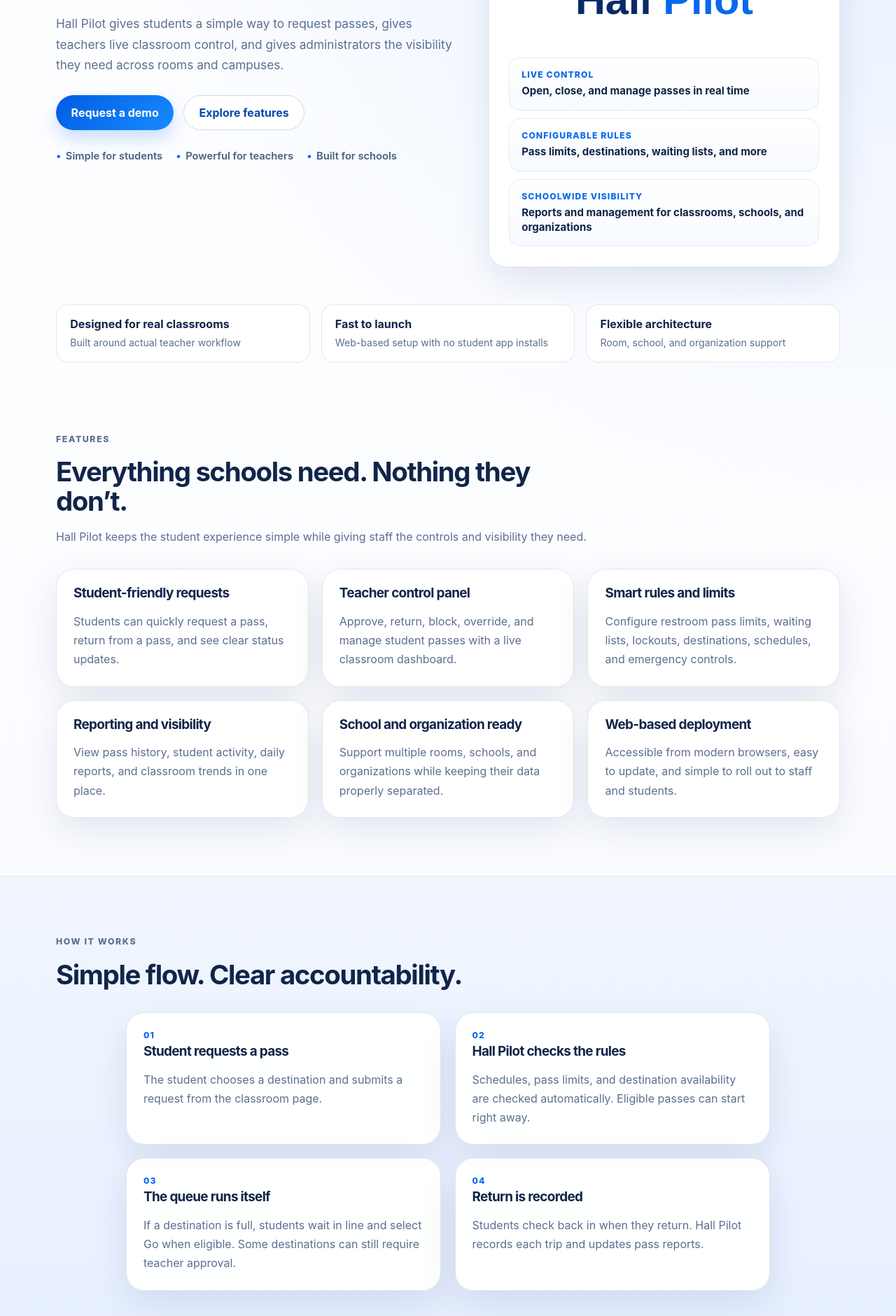
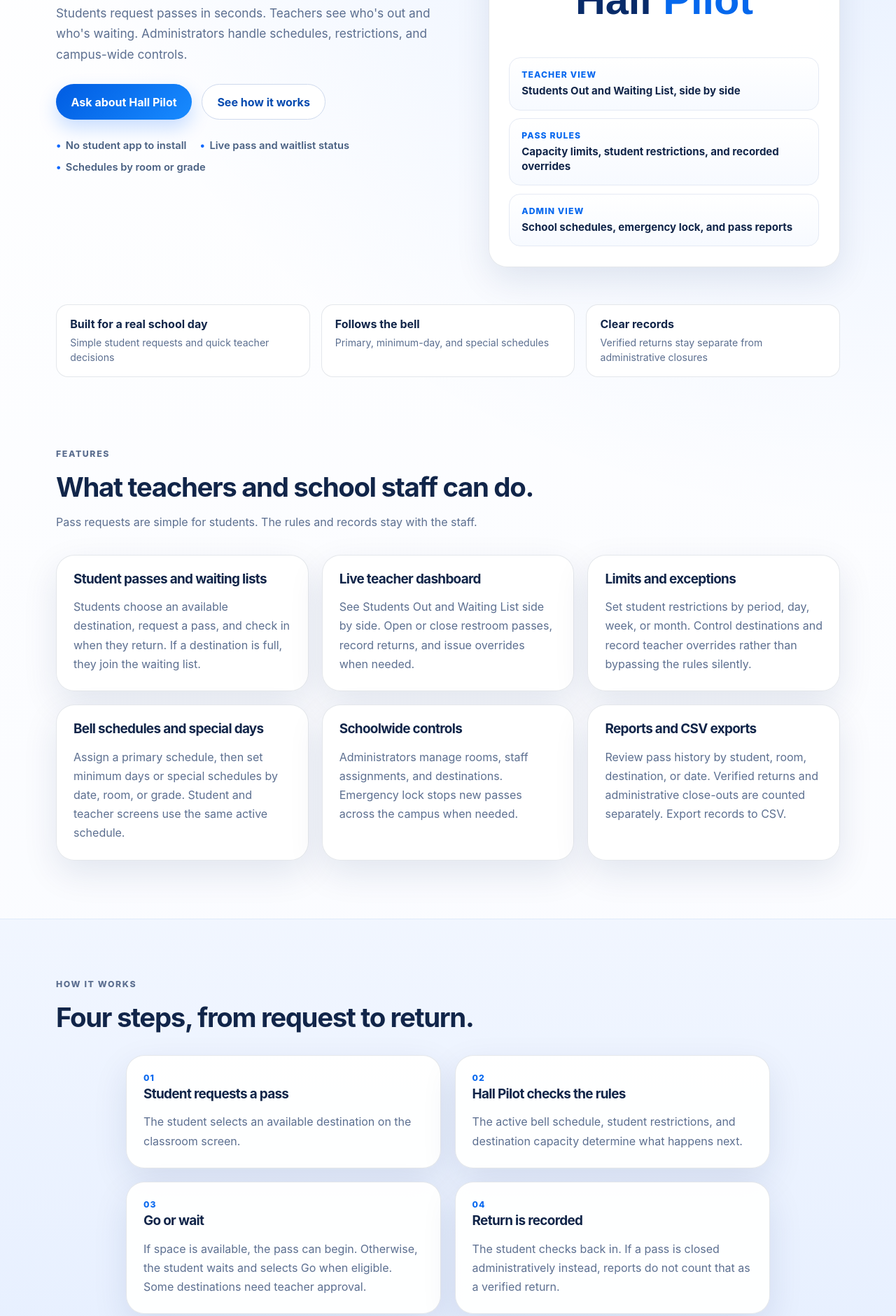
Before and after one commit to scottxian/hallpilot-website, a plain HTML site: page index.html in a window 1280 px wide. Shown: the part 540-2421 px from the top of the page at 70% size. Drawn offline with Linux system fonts and the light colour scheme.

Commit message:
Update public Hall Pilot site with verified school features and remove demo language

```diff
--- a/index.html
+++ b/index.html
@@ -3,8 +3,8 @@
 <head>
   <meta charset="UTF-8" />
   <meta name="viewport" content="width=device-width, initial-scale=1.0" />
-  <title>Hall Pilot | Smarter Digital Hall Pass Management</title>
-  <meta name="description" content="Hall Pilot is a modern digital hall pass system built for schools, with simple student requests, live teacher control, and schoolwide visibility." />
+  <title>Hall Pilot | Digital Hall Passes for Schools</title>
+  <meta name="description" content="Hall Pilot manages student hall passes, waiting lists, bell schedules, restrictions, and schoolwide reporting from one web-based system." />
   <meta name="theme-color" content="#0b67ff" />
 
   <link rel="icon" type="image/svg+xml" href="favicon.svg" />
@@ -15,14 +15,14 @@
   <link rel="manifest" href="site.webmanifest" />
 
   <meta property="og:title" content="Hall Pilot" />
-  <meta property="og:description" content="A smarter digital hall pass system for schools." />
+  <meta property="og:description" content="Hall passes, waiting lists, schedules, and reporting for schools." />
   <meta property="og:type" content="website" />
   <meta property="og:image" content="https://hallpilot.net/android-chrome-512x512.png" />
   <meta property="og:url" content="https://hallpilot.net/" />
 
   <meta name="twitter:card" content="summary_large_image" />
   <meta name="twitter:title" content="Hall Pilot" />
-  <meta name="twitter:description" content="A smarter digital hall pass system for schools." />
+  <meta name="twitter:description" content="Hall passes, waiting lists, schedules, and reporting for schools." />
   <meta name="twitter:image" content="https://hallpilot.net/android-chrome-512x512.png" />
 
   <link rel="canonical" href="https://hallpilot.net/" />
@@ -62,47 +62,47 @@
       <section class="hero">
         <div class="container hero-grid">
           <div class="hero-copy">
-            <p class="eyebrow">Digital hall pass software for schools</p>
-            <h1>A smarter way to manage student movement.</h1>
+            <p class="eyebrow">Digital hall passes for schools</p>
+            <h1>Know who's out. Keep class moving.</h1>
             <p class="hero-text">
-              Hall Pilot gives students a simple way to request passes, gives teachers live classroom control,
-              and gives administrators the visibility they need across rooms and campuses.
+              Students request passes in seconds. Teachers see who's out and who's waiting.
+              Administrators handle schedules, restrictions, and campus-wide controls.
             </p>
             <div class="hero-actions">
-              <a class="button button-primary" href="mailto:info@hallpilot.net?subject=Hall%20Pilot%20Demo%20Request">Request a demo</a>
-              <a class="button button-secondary" href="#features">Explore features</a>
+              <a class="button button-primary" href="mailto:info@hallpilot.net?subject=Hall%20Pilot%20Inquiry">Ask about Hall Pilot</a>
+              <a class="button button-secondary" href="#how-it-works">See how it works</a>
             </div>
-            <ul class="hero-points" aria-label="Key product benefits">
-              <li>Simple for students</li>
-              <li>Powerful for teachers</li>
-              <li>Built for schools</li>
+            <ul class="hero-points" aria-label="Key product details">
+              <li>No student app to install</li>
+              <li>Live pass and waitlist status</li>
+              <li>Schedules by room or grade</li>
             </ul>
           </div>
           <div class="hero-card">
             <img src="assets/hall-pilot-lockup.svg" alt="Hall Pilot logo" class="hero-logo" />
             <div class="mini-panel">
               <div class="mini-stat">
-                <span class="mini-label">Live control</span>
-                <strong>Open, close, and manage passes in real time</strong>
+                <span class="mini-label">Teacher view</span>
+                <strong>Students Out and Waiting List, side by side</strong>
               </div>
               <div class="mini-stat">
-                <span class="mini-label">Configurable rules</span>
-                <strong>Pass limits, destinations, waiting lists, and more</strong>
+                <span class="mini-label">Pass rules</span>
+                <strong>Capacity limits, student restrictions, and recorded overrides</strong>
               </div>
               <div class="mini-stat">
-                <span class="mini-label">Schoolwide visibility</span>
-                <strong>Reports and management for classrooms, schools, and organizations</strong>
+                <span class="mini-label">Admin view</span>
+                <strong>School schedules, emergency lock, and pass reports</strong>
               </div>
             </div>
           </div>
         </div>
       </section>
 
-      <section class="trust-bar">
+      <section class="trust-bar" aria-label="Hall Pilot at a glance">
         <div class="container trust-grid">
-          <div><strong>Designed for real classrooms</strong><span>Built around actual teacher workflow</span></div>
-          <div><strong>Fast to launch</strong><span>Web-based setup with no student app installs</span></div>
-          <div><strong>Flexible architecture</strong><span>Room, school, and organization support</span></div>
+          <div><strong>Built for a real school day</strong><span>Simple student requests and quick teacher decisions</span></div>
+          <div><strong>Follows the bell</strong><span>Primary, minimum-day, and special schedules</span></div>
+          <div><strong>Clear records</strong><span>Verified returns stay separate from administrative closures</span></div>
         </div>
       </section>
 
@@ -110,35 +110,33 @@
         <div class="container">
           <div class="section-heading">
             <p class="eyebrow">Features</p>
-            <h2>Everything schools need. Nothing they don’t.</h2>
-            <p>
-              Hall Pilot keeps the student experience simple while giving staff the controls and visibility they need.
-            </p>
+            <h2>What teachers and school staff can do.</h2>
+            <p>Pass requests are simple for students. The rules and records stay with the staff.</p>
           </div>
           <div class="feature-grid">
             <article class="feature-card">
-              <h3>Student-friendly requests</h3>
-              <p>Students can quickly request a pass, return from a pass, and see clear status updates.</p>
+              <h3>Student passes and waiting lists</h3>
+              <p>Students choose an available destination, request a pass, and check in when they return. If a destination is full, they join the waiting list.</p>
             </article>
             <article class="feature-card">
-              <h3>Teacher control panel</h3>
-              <p>Approve, return, block, override, and manage student passes with a live classroom dashboard.</p>
+              <h3>Live teacher dashboard</h3>
+              <p>See Students Out and Waiting List side by side. Open or close restroom passes, record returns, and issue overrides when needed.</p>
             </article>
             <article class="feature-card">
-              <h3>Smart rules and limits</h3>
-              <p>Configure restroom pass limits, waiting lists, lockouts, destinations, schedules, and emergency controls.</p>
+              <h3>Limits and exceptions</h3>
+              <p>Set student restrictions by period, day, week, or month. Control destinations and record teacher overrides rather than bypassing the rules silently.</p>
             </article>
             <article class="feature-card">
-              <h3>Reporting and visibility</h3>
-              <p>View pass history, student activity, daily reports, and classroom trends in one place.</p>
+              <h3>Bell schedules and special days</h3>
+              <p>Assign a primary schedule, then set minimum days or special schedules by date, room, or grade. Student and teacher screens use the same active schedule.</p>
             </article>
             <article class="feature-card">
-              <h3>School and organization ready</h3>
-              <p>Support multiple rooms, schools, and organizations while keeping their data properly separated.</p>
+              <h3>Schoolwide controls</h3>
+              <p>Administrators manage rooms, staff assignments, and destinations. Emergency lock stops new passes across the campus when needed.</p>
             </article>
             <article class="feature-card">
-              <h3>Web-based deployment</h3>
-              <p>Accessible from modern browsers, easy to update, and simple to roll out to staff and students.</p>
+              <h3>Reports and CSV exports</h3>
+              <p>Review pass history by student, room, destination, or date. Verified returns and administrative close-outs are counted separately. Export records to CSV.</p>
             </article>
           </div>
         </div>
@@ -148,28 +146,28 @@
         <div class="container">
           <div class="section-heading">
             <p class="eyebrow">How it works</p>
-            <h2>Simple flow. Clear accountability.</h2>
+            <h2>Four steps, from request to return.</h2>
           </div>
           <div class="steps-grid">
             <article class="step-card">
               <span class="step-number">01</span>
               <h3>Student requests a pass</h3>
-              <p>The student chooses a destination and submits a request from the classroom page.</p>
+              <p>The student selects an available destination on the classroom screen.</p>
             </article>
             <article class="step-card">
               <span class="step-number">02</span>
               <h3>Hall Pilot checks the rules</h3>
-              <p>Schedules, pass limits, and destination availability are checked automatically. Eligible passes can start right away.</p>
+              <p>The active bell schedule, student restrictions, and destination capacity determine what happens next.</p>
             </article>
             <article class="step-card">
               <span class="step-number">03</span>
-              <h3>The queue runs itself</h3>
-              <p>If a destination is full, students wait in line and select Go when eligible. Some destinations can still require teacher approval.</p>
+              <h3>Go or wait</h3>
+              <p>If space is available, the pass can begin. Otherwise, the student waits and selects Go when eligible. Some destinations need teacher approval.</p>
             </article>
             <article class="step-card">
               <span class="step-number">04</span>
               <h3>Return is recorded</h3>
-              <p>Students check back in when they return. Hall Pilot records each trip and updates pass reports.</p>
+              <p>The student checks back in. If a pass is closed administratively instead, reports do not count that as a verified return.</p>
             </article>
           </div>
         </div>
@@ -178,23 +176,25 @@
       <section id="why-schools" class="section">
         <div class="container two-col">
           <div>
-            <p class="eyebrow">Why schools choose it</p>
-            <h2>Built to be practical, not flashy.</h2>
+            <p class="eyebrow">Built around school schedules</p>
+            <h2>Set the regular day once. Handle exceptions as they come.</h2>
             <p>
-              Hall Pilot is designed around what educators actually need: fewer interruptions, quick decisions,
-              clearer accountability, and simpler schoolwide management.
+              A room can keep its primary bell schedule while the school applies minimum days,
+              special events, or a different schedule for selected grades. Staff don't have to
+              rebuild the calendar every morning.
             </p>
             <p>
-              It works well for a single classroom and scales toward larger school or multi-school use without changing the core experience.
+              Teachers control their own rooms. Administrators can set schoolwide rules and
+              review activity without interrupting class.
             </p>
           </div>
           <div class="bullet-card">
             <ul>
-              <li>Clear student and staff interfaces</li>
-              <li>Custom schedules and room-level controls</li>
-              <li>Teacher and admin dashboards</li>
-              <li>Quick setup for rooms, students, and destinations</li>
-              <li>Professional branding and browser-based access</li>
+              <li>Primary schedules for rooms or groups</li>
+              <li>Minimum days and date-specific exceptions</li>
+              <li>Room-level destination settings</li>
+              <li>Student restrictions and documented overrides</li>
+              <li>Teacher reports and campus reporting</li>
             </ul>
           </div>
         </div>
@@ -218,13 +218,13 @@
           <div class="section-heading">
             <p class="eyebrow">Contact</p>
             <h2>Let's talk about Hall Pilot.</h2>
-            <p>Interested in bringing Hall Pilot to your school, or need help with an existing setup? Email us directly.</p>
+            <p>Questions about Hall Pilot or help with an existing school setup? Email the appropriate team below.</p>
           </div>
           <div class="contact-grid">
-            <a class="contact-card" href="mailto:info@hallpilot.net?subject=Hall%20Pilot%20Demo%20Request">
-              <span class="contact-category">Schools and demos</span>
+            <a class="contact-card" href="mailto:info@hallpilot.net?subject=Hall%20Pilot%20Inquiry">
+              <span class="contact-category">School inquiries</span>
               <strong>info@hallpilot.net</strong>
-              <span>Ask a question or request an introduction to Hall Pilot.</span>
+              <span>Questions about features, setup, or using Hall Pilot at your school.</span>
               <span class="contact-action">Send an email →</span>
             </a>
             <a class="contact-card" href="mailto:support@hallpilot.net?subject=Hall%20Pilot%20Support">
@@ -248,7 +248,7 @@
       <div class="container footer-wrap">
         <div>
           <strong>Hall Pilot</strong>
-          <p>A modern digital hall pass system for schools.</p>
+          <p>Student passes, bell schedules, and reporting for schools.</p>
         </div>
         <div class="footer-links">
           <a href="#access">School access</a>
```
